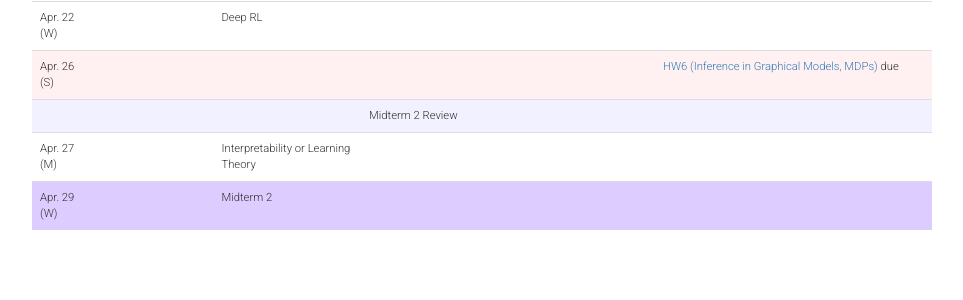
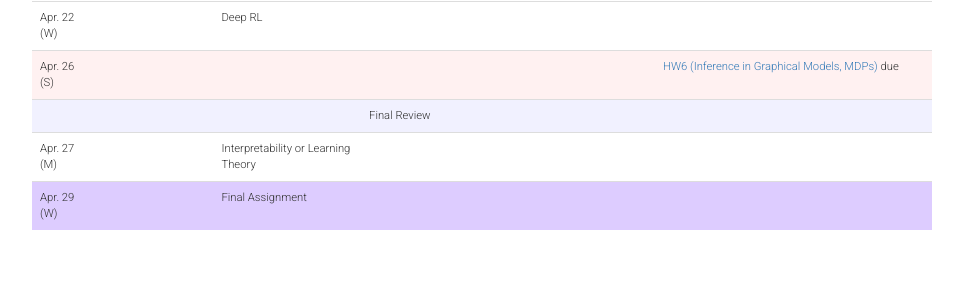
Before and after one commit to harvard-ml-courses/cs181-web-2020, a Jekyll site: the page built from schedule.html, in a window 1280 px wide and 900 px high, scrolled down 2053 px. Shown: the part 461-761 px from the top of the window, without its empty margins (158-1121 px from the left). Built offline with Jekyll 4.4.1, drawn with Linux system fonts in a browser that asks for light colours.

Commit message:
final assignment date added

```diff
--- a/_data/all.yaml
+++ b/_data/all.yaml
@@ -237,7 +237,7 @@ lectures:
     readings:
     hw:
   - topic: #Mar 13
-    subtopic: Midterm 1
+    subtopic: <strike>Midterm 1</strike>
     section:
     readings:
     demos:
@@ -389,7 +389,7 @@ lectures:
     type: 'hw'
   - topic: # section 12
     subtopic:
-    section: Midterm 2 Review
+    section: Final Review
     readings:
     hw:
     type: 'sec'
@@ -400,7 +400,7 @@ lectures:
     demos:
     hw:
   - topic: # May 1
-    subtopic: Midterm 2
+    subtopic: Final Assignment
     section:
     readings:
     demos:
```
